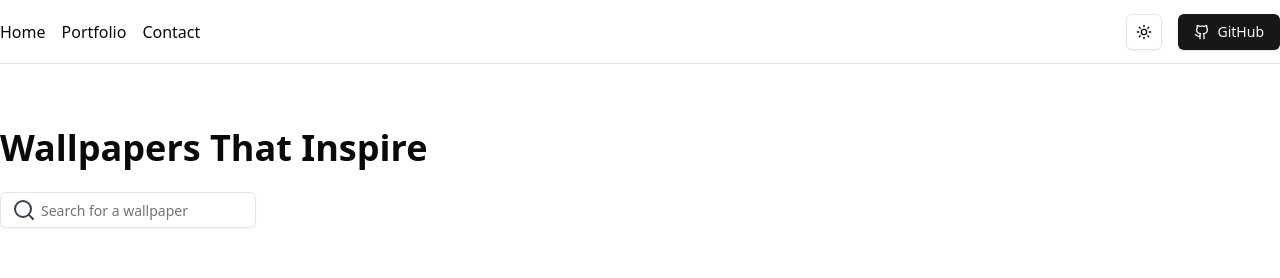
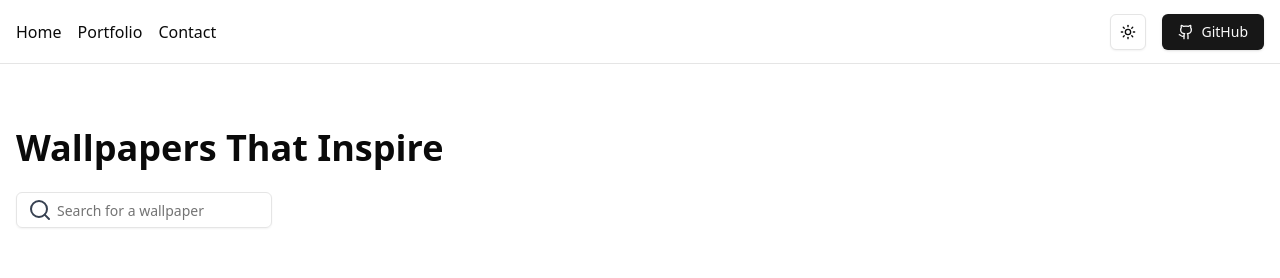
Before and after one commit to Achour/wallpapers, a Next.js app: page / in a window 1280 px wide. Shown: the top 278 px of the page. Built offline with nearby package versions, Linux system fonts and the light colour scheme; no server answers.

Commit message:
refactor container class in globals.css to remove unnecessary padding for improved layout

```diff
--- a/app/globals.css
+++ b/app/globals.css
@@ -13,7 +13,7 @@
   } */
 
   .container {
-    @apply mx-auto px-4 lg:px-0;
+    @apply mx-auto px-4;
   }
 }
 
```
